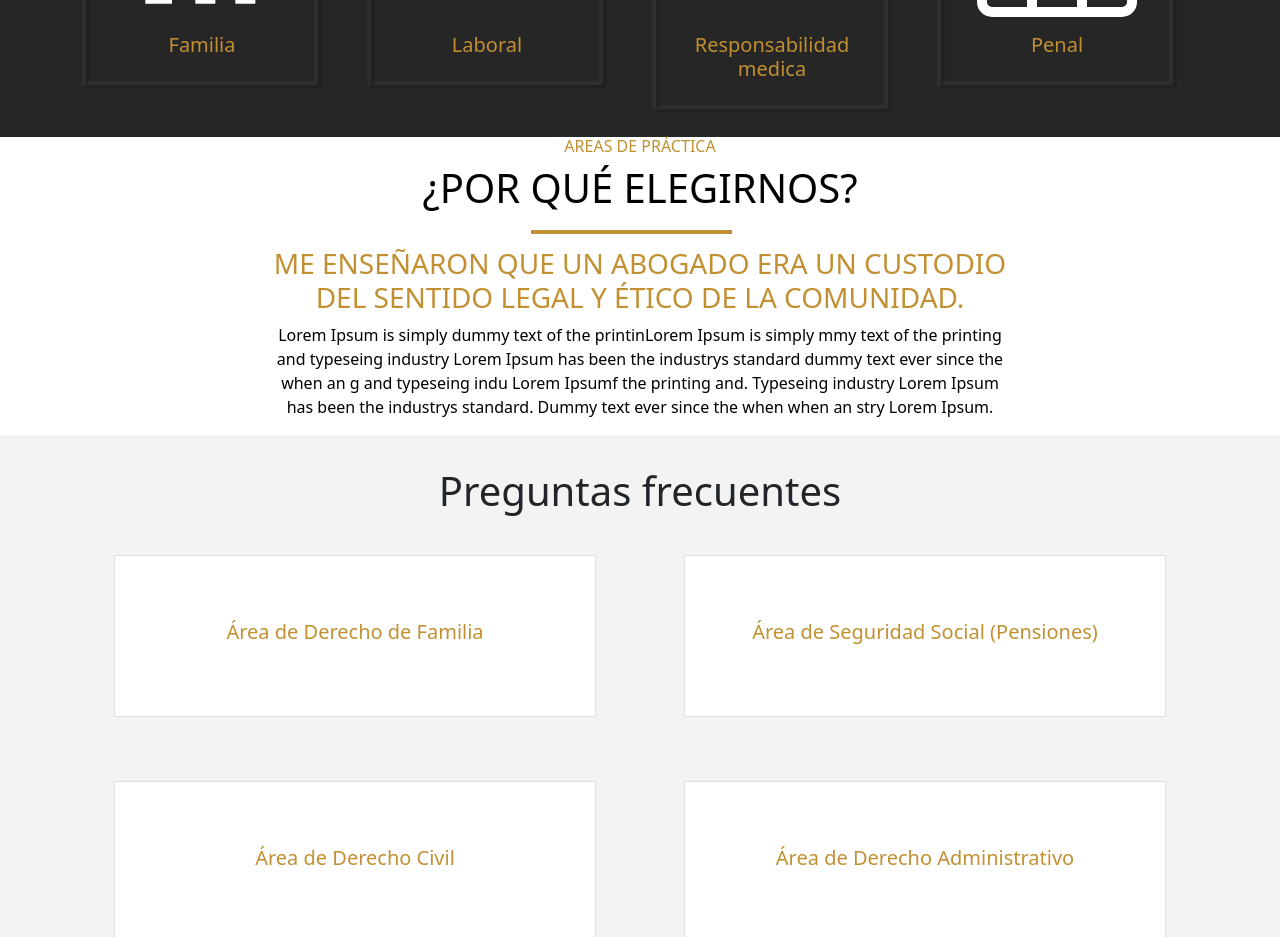
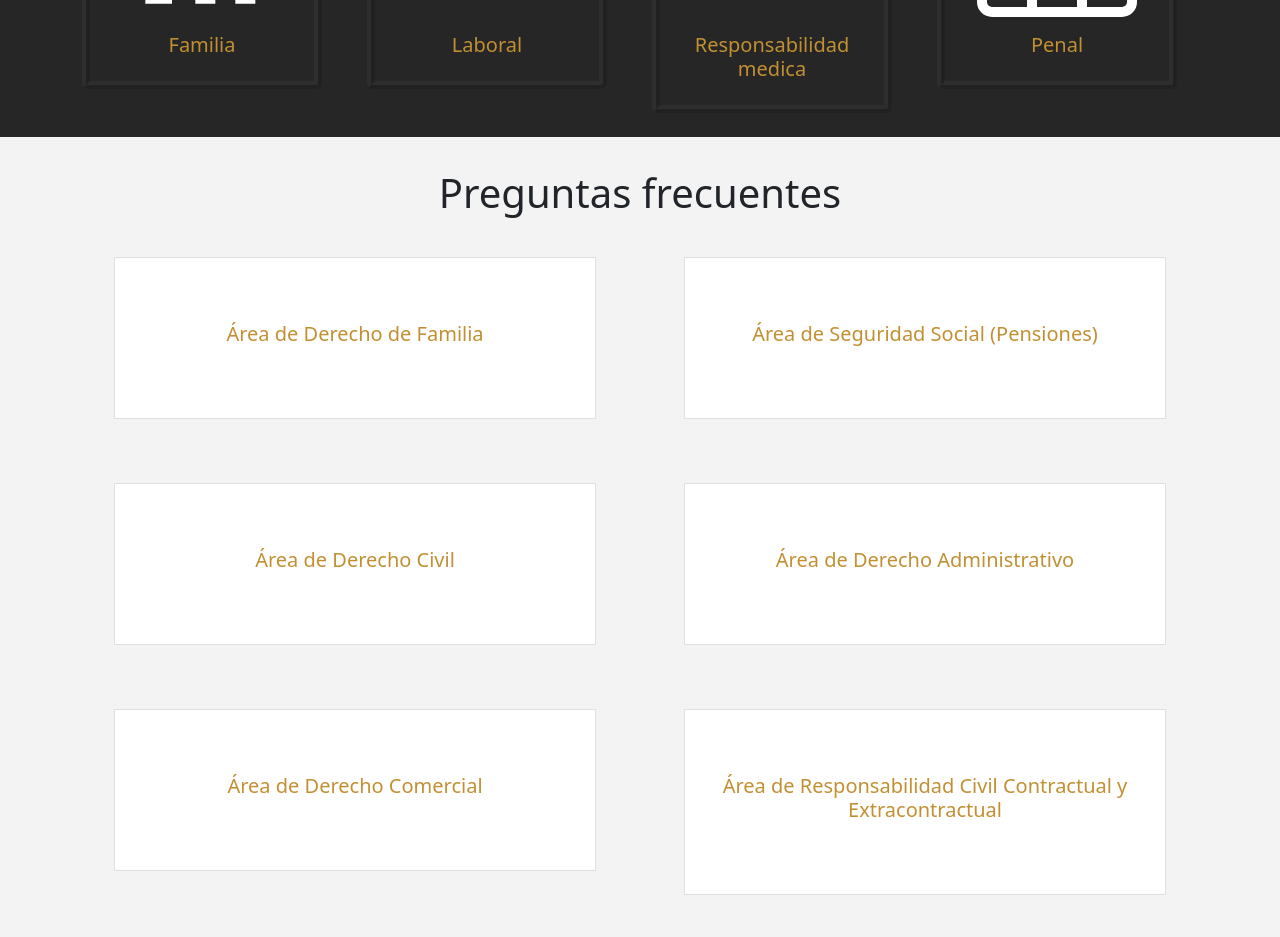
Before and after one commit to andrewbaron21/Law-firm, a React (Create React App) app: page / in a window 1280 px wide. Shown: the part 1600-2537 px from the top of the page. Built offline with nearby package versions, Linux system fonts and the light colour scheme.

Commit message:
Section was deleted

```diff
--- a/src/containers/PublicHome/PublicHome.jsx
+++ b/src/containers/PublicHome/PublicHome.jsx
@@ -15,7 +15,7 @@ const PublicHome = () => {
         <Carousel />
         <Info />
         <PracticeAreas />
-        <ChooseUs />
+        {/* <ChooseUs /> */}
         <FrequentQuestions />
         {/* <Testimonials /> */}
         <OurTeam />
```
